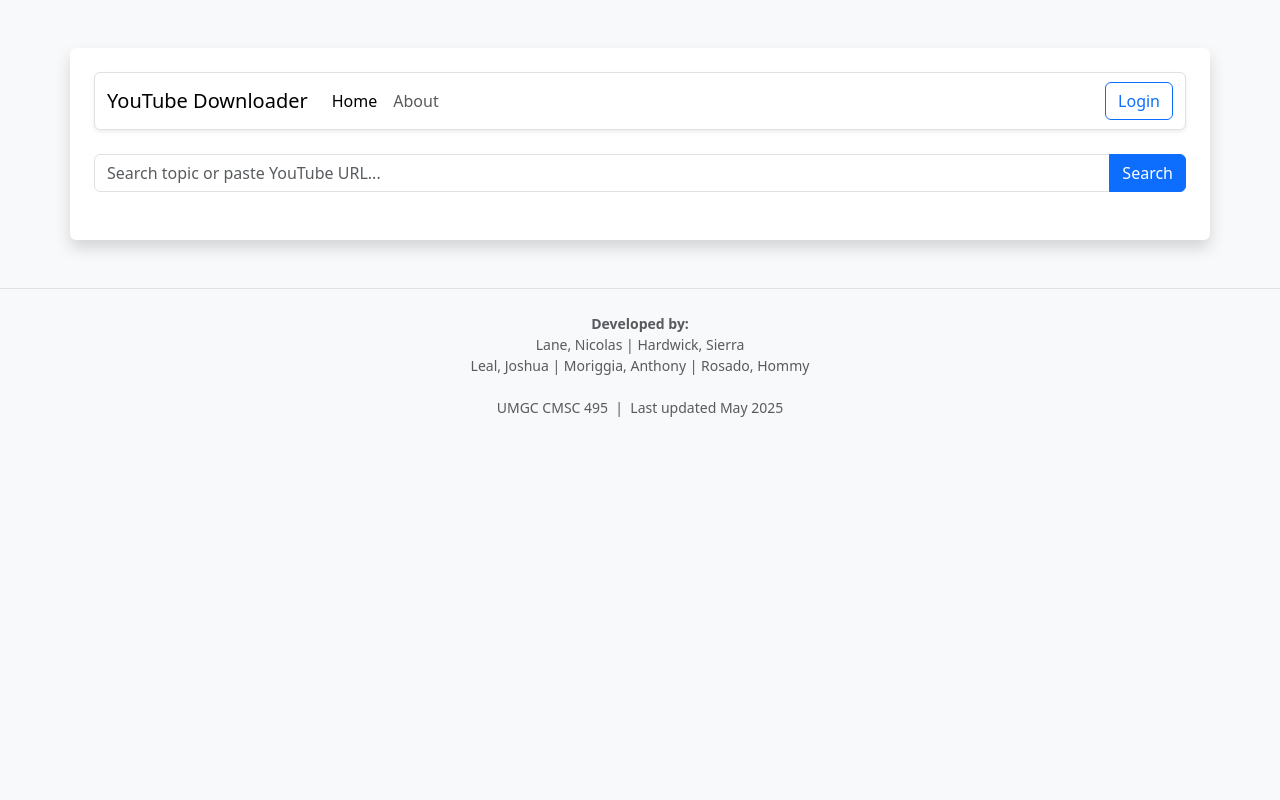
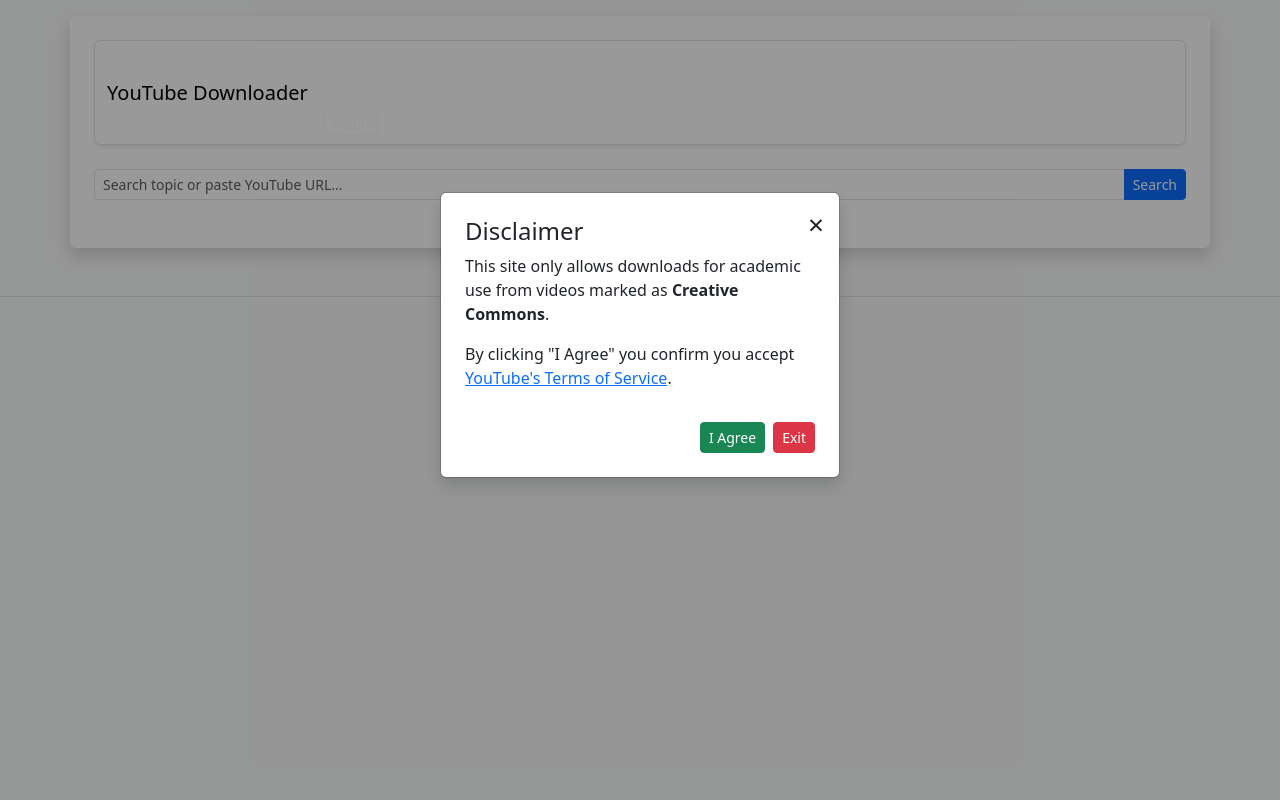
Before and after one commit to hommyrosado/UMGC_Capstone, a Flask app: page / in a window 1280 px wide. Run offline with Flask 3, Linux system fonts and the light colour scheme; some libraries are stand-ins or nearby versions.

Commit message:
Updated to re-add disclaimer. Added UserGuide template.

```diff
--- a/history/download_history.json
+++ b/history/download_history.json
@@ -1,4 +1,11 @@
 [
+  {
+    "video_id": "-OKXo-t2ZhI",
+    "title": "What Happens When You Feed Your DOG ALL Your Food?",
+    "filename": "What Happens When You Feed Your DOG ALL Your Food\uff1f.mp4",
+    "thumbnail": "https://i.ytimg.com/vi/-OKXo-t2ZhI/maxresdefault.jpg",
+    "timestamp": "2025-06-27T00:39:00.302883Z"
+  },
   {
     "video_id": "Mdm9wc9YiQ0",
     "title": "Ranking Best Dogs Small Bite Moments",
--- a/templates/base.html
+++ b/templates/base.html
@@ -7,8 +7,25 @@
   <link href="https://cdn.jsdelivr.net/npm/bootstrap@5.3.3/dist/css/bootstrap.min.css" rel="stylesheet">
   {% block head %}{% endblock %}
 </head>
-<body class="bg-light py-5">
-  <div class="container bg-white p-4 rounded shadow">
+<body class="bg-light py-3">
+<!-- Disclaimer Modal: Appears on first visit -->
+<div id="disclaimerModal" class="modal" style="display:none; position:fixed; z-index:1055; left:0; top:0; width:100%; height:100%; overflow:auto; background-color: rgba(0,0,0,0.4);">
+  <div class="modal-content bg-white p-4 rounded shadow" style="margin:15% auto; max-width:400px; position:relative;">
+    <span class="close" onclick="exitSite()" style="position:absolute; top:10px; right:15px; font-size:28px; cursor:pointer;">&times;</span>
+    <h4>Disclaimer</h4>
+    <p>This site only allows downloads for academic use from videos marked as <strong>Creative Commons</strong>.</p>
+    <p>By clicking "I Agree" you confirm you accept
+      <a href="https://www.youtube.com/t/terms" target="_blank">YouTube's Terms of Service</a>.
+    </p>
+    <div class="d-flex justify-content-end gap-2 mt-3">
+      <button class="btn btn-success btn-sm" onclick="agreeDisclaimer()">I Agree</button>
+      <button class="btn btn-danger btn-sm" onclick="exitSite()">Exit</button>
+    </div>
+  </div>
+</div>
+
+  <div class="container bg-white p-3 p-sm-4 rounded shadow">
+
     {% with messages = get_flashed_messages() %}
       {% if messages %}
         <div class="alert alert-warning alert-dismissible fade show" role="alert">
@@ -17,6 +34,7 @@
         </div>
       {% endif %}
     {% endwith %}
+
     {% if session.get("username") %}
       <div class="mb-3 text-end">
         <span class="text-muted">Welcome, {{ session['username'] }}!</span>
@@ -30,41 +48,37 @@
         <button class="navbar-toggler" type="button" data-bs-toggle="offcanvas" data-bs-target="#offcanvasNavbar" aria-controls="offcanvasNavbar">
           <span class="navbar-toggler-icon"></span>
         </button>
-        <div class="offcanvas offcanvas-end" tabindex="-1" id="offcanvasNavbar" aria-labelledby="offcanvasNavbarLabel">
-          <div class="offcanvas-header">
-            <h5 class="offcanvas-title" id="offcanvasNavbarLabel">Menu</h5>
-            <button type="button" class="btn-close text-reset" data-bs-dismiss="offcanvas" aria-label="Close"></button>
+        <div class="offcanvas offcanvas-end text-bg-dark" tabindex="-1" id="offcanvasNavbar" aria-labelledby="offcanvasNavbarLabel">
+          <div class="offcanvas-header border-bottom">
+            <h5 class="offcanvas-title text-white" id="offcanvasNavbarLabel">Menu</h5>
+            <button type="button" class="btn-close btn-close-white" data-bs-dismiss="offcanvas" aria-label="Close"></button>
           </div>
-          <div class="offcanvas-body d-flex justify-content-between align-items-center w-100">
+          <div class="offcanvas-body d-flex flex-column justify-content-between w-100">
             <ul class="navbar-nav flex-grow-1 pe-3">
               <li class="nav-item">
-    <a class="nav-link {% if request.path == '/' %}active{% endif %}" href="/">Home</a>
+                <a class="nav-link text-white {% if request.path == '/' %}active{% endif %}" href="/">Home</a>
               </li>
-
               {% if session.get("username") %}
               <li class="nav-item dropdown">
-    <a class="nav-link dropdown-toggle" href="#" role="button" data-bs-toggle="dropdown" aria-expanded="false">Playlists</a>
-    <ul class="dropdown-menu">
+                <a class="nav-link dropdown-toggle text-white" href="#" role="button" data-bs-toggle="dropdown" aria-expanded="false">Playlists</a>
+                <ul class="dropdown-menu dropdown-menu-dark">
                   <li><a class="dropdown-item" href="/playlists">View All</a></li>
                   <li><a class="dropdown-item" href="/create_playlist">Create New</a></li>
                 </ul>
               </li>
               <li class="nav-item">
-    <a class="nav-link {% if '/history' in request.path %}active{% endif %}" href="/history">History</a>
+                <a class="nav-link text-white {% if '/history' in request.path %}active{% endif %}" href="/history">History</a>
               </li>
               {% endif %}
-
               <li class="nav-item">
-    <a class="nav-link" href="?modal=about" data-bs-toggle="modal" data-bs-target="#aboutModal" data-show="about">About</a>
+                <a class="nav-link text-white" href="?modal=about" data-bs-toggle="modal" data-bs-target="#aboutModal" data-show="about">About</a>
               </li>
             </ul>
-
-
-<div class="d-flex gap-2">
+            <div class="d-flex gap-2 mt-3">
               {% if session.get("username") %}
-    <a href="/logout" class="btn btn-outline-danger">Logout</a>
+                <a href="/logout" class="btn btn-outline-light btn-sm">Logout</a>
               {% else %}
-    <button class="btn btn-outline-primary" data-bs-toggle="modal" data-bs-target="#loginModal">Login</button>
+                <button class="btn btn-outline-light btn-sm" data-bs-toggle="modal" data-bs-target="#loginModal">Login</button>
               {% endif %}
             </div>
           </div>
@@ -134,18 +148,29 @@
       </div>
     </div>
   </div>
-  <!-- Footer -->
+
   <footer class="text-center mt-5 pt-4 border-top small text-muted">
     <strong>Developed by:</strong><br>
     Lane, Nicolas | Hardwick, Sierra<br>
     Leal, Joshua | Moriggia, Anthony | Rosado, Hommy<br><br>
     UMGC CMSC 495 &nbsp;|&nbsp; Last updated May 2025
   </footer>
+
   <script src="https://cdn.jsdelivr.net/npm/bootstrap@5.3.3/dist/js/bootstrap.bundle.min.js"></script>
 
   {% block scripts %}
 <script>
-    // Persistent About modal
+  // Disclaimer logic
+  function agreeDisclaimer() {
+    localStorage.setItem("disclaimerAccepted", "true");
+    document.getElementById("disclaimerModal").style.display = "none";
+  }
+
+  function exitSite() {
+    window.location.href = "https://www.youtube.com";
+  }
+
+  // Existing DOMContentLoaded block
   window.addEventListener("DOMContentLoaded", () => {
     const params = new URLSearchParams(window.location.search);
     if (params.get("modal") === "about") {
@@ -159,57 +184,17 @@
         new bootstrap.Modal(document.getElementById("aboutModal")).show();
       });
     });
+
+    // ✅ Show disclaimer if not previously accepted
+    // if (!localStorage.getItem("disclaimerAccepted")) {
+    //   document.getElementById("disclaimerModal").style.display = "block";
+    localStorage.removeItem("disclaimerAccepted"); // Optional: reset the flag
+    document.getElementById("disclaimerModal").style.display = "block";
+
+    // }
   });
+</script>
 
-    // Download logic
-    let selectedVideoId = null;
-    let progressInterval = null;
-    const downloadModal = new bootstrap.Modal(document.getElementById("downloadModal"));
-
-    function openModal(videoId, title) {
-      selectedVideoId = videoId;
-      document.getElementById("videoTitle").innerText = title;
-      document.getElementById("progressBarFill").style.width = "0%";
-      downloadModal.show();
-    }
-
-    function startDownload() {
-      let fill = document.getElementById("progressBarFill");
-      let percent = 0;
-
-      progressInterval = setInterval(() => {
-        if (percent < 90) {
-          percent += 5;
-          fill.style.width = percent + "%";
-        }
-      }, 300);
-
-      fetch("/start_download", {
-        method: "POST",
-        headers: { 'Content-Type': 'application/json' },
-        body: JSON.stringify({ video_id: selectedVideoId })
-      })
-      .then(response => response.json())
-      .then(data => {
-        clearInterval(progressInterval);
-        if (data.success) {
-          fill.style.width = "100%";
-          setTimeout(() => {
-            alert(`Video downloaded to server as ${data.filename}.`);
-            downloadModal.hide();
-            location.reload();
-          }, 500);
-        } else {
-          alert("Download failed: " + data.error);
-          downloadModal.hide();
-        }
-      })
-      .catch(err => {
-        alert("Error: " + err);
-        downloadModal.hide();
-      });
-    }
-  </script>
   {% endblock %}
 </body>
 </html>
--- a/templates/index.html
+++ b/templates/index.html
@@ -4,25 +4,30 @@
 
 {% block content %}
 <form method="POST" class="mb-4">
-  <div class="input-group">
-    <input type="text" name="query" class="form-control" placeholder="Search topic or paste YouTube URL..." required>
-    <button class="btn btn-primary" type="submit">Search</button>
+  <div class="input-group input-group-sm">
+    <input type="text" name="query" class="form-control form-control-sm" placeholder="Search topic or paste YouTube URL..." required>
+    <button class="btn btn-primary btn-sm" type="submit">Search</button>
   </div>
 </form>
 
 {% if videos %}
 <div class="d-flex flex-column gap-3">
   {% for video in videos %}
-  <div class="card p-3">
-    <div class="d-flex gap-3 align-items-center">
-      <img src="{{ video.thumbnail }}" width="200" class="rounded">
-      <div class="flex-grow-1">
-        <h5>{{ video.title }} {% if video.downloaded %}<span class="text-success">✔</span>{% endif %}</h5>
-{% if session.get("username") %}
-  <button class="btn btn-success" onclick="openModal('{{ video.video_id }}', '{{ video.title | escape }}')">Download</button>
-{% else %}
-  <span class="badge bg-secondary">Login to Download</span>
-{% endif %}
+  <div class="card p-2 p-sm-3">
+    <div class="row g-2">
+      <div class="col-4 col-sm-3 col-md-2">
+        <img src="{{ video.thumbnail }}" class="img-fluid rounded">
+      </div>
+      <div class="col">
+        <h6 class="mb-2">{{ video.title }} {% if video.downloaded %}<span class="text-success">✔</span>{% endif %}</h6>
+        {% if session.get("username") %}
+          <button class="btn btn-success btn-sm" onclick="openModal('{{ video.video_id }}', '{{ video.title | escape }}')">Download</button>
+        {% else %}
+<span class="badge bg-secondary" role="button" data-bs-toggle="modal" data-bs-target="#loginModal">
+  Login to Download
+</span>
+
+        {% endif %}
       </div>
     </div>
   </div>
```
Also changed, not shown: User_Guide.md (added, +50 -0 lines), image-1.png (added), image-10.png (added), image-11.png (added), image-12.png (added), image-13.png (added), image-14.png (added), image-15.png (added), image-2.png (added), image-3.png (added), image-4.png (added), image-5.png (added), image-6.png (added), image-7.png (added), 3 more files. Lines whose indentation alone changed are shown as unchanged.
